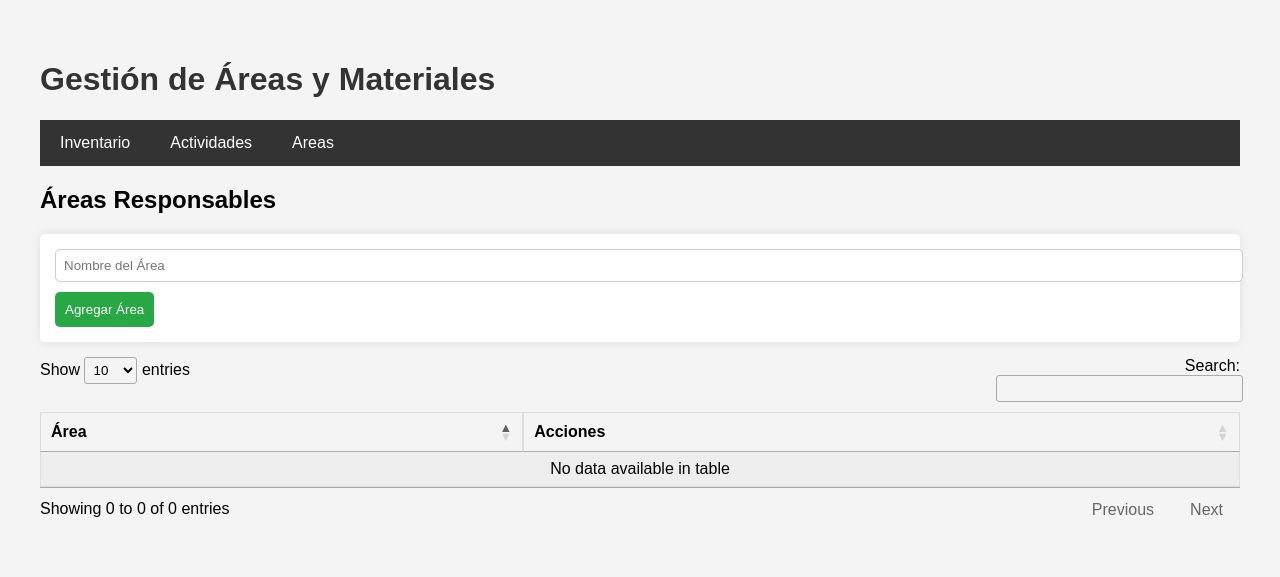
After one commit to anthony-gamio/EMAUS, a Flask app: page /areas in a window 1280 px wide. The commit adds this page. Shown: the top 577 px of the page. Run offline with Flask 3, Linux system fonts and the light colour scheme; data that the repository does not hold is empty; some libraries are stand-ins or nearby versions.

Commit message:
Gestion de Áreas

```diff
--- a/app.py
+++ b/app.py
@@ -1,9 +1,9 @@
-from flask import Flask, render_template, request, redirect, url_for
+from flask import Flask, render_template, request, redirect, url_for, jsonify
 from flask_sqlalchemy import SQLAlchemy
 import os
 import pandas as pd
-from sqlalchemy import create_engine
-from sqlalchemy.orm import sessionmaker
+from sqlalchemy import create_engine, Column, Integer, String, ForeignKey
+from sqlalchemy.orm import sessionmaker, relationship
 from urllib.parse import quote_plus
 
 app = Flask(__name__)
@@ -16,16 +16,19 @@ if not DATABASE_URL:
 if DATABASE_URL.startswith("postgres://"):
     DATABASE_URL = DATABASE_URL.replace("postgres://", "postgresql://", 1)
 
-# Crear el motor y la sesión de SQLAlchemy
 engine = create_engine(DATABASE_URL, pool_pre_ping=True, pool_size=10, max_overflow=20)
 Session = sessionmaker(bind=engine)
 session = Session()
+
+app.config['SQLALCHEMY_DATABASE_URI'] = DATABASE_URL
+app.config['SQLALCHEMY_TRACK_MODIFICATIONS'] = False
 
 # Definición del modelo
 from sqlalchemy.ext.declarative import declarative_base
 from sqlalchemy import Column, Integer, String
 
 Base = declarative_base()
+db = SQLAlchemy(app)
 
 class Item(Base):
     __tablename__ = 'inventario'
@@ -35,18 +38,48 @@ class Item(Base):
     categoria = Column(String)
     consumo_estimado = Column(Integer)
 
+class Area(db.Model):
+    __tablename__ = 'areas'
+    id = Column(Integer, primary_key=True)
+    nombre = Column(String, nullable=False, unique=True)
+    materiales = relationship('Material', backref='area', cascade="all, delete-orphan")
+
+class Material(db.Model):
+    __tablename__ = 'materiales'
+    id = Column(Integer, primary_key=True)
+    nombre = Column(String, nullable=False)
+    area_id = Column(Integer, ForeignKey('areas.id'), nullable=False)
+    asignaciones = relationship('AsignacionItem', backref='material', cascade="all, delete-orphan")
+
+class Inventario(db.Model):
+    __tablename__ = 'inventario'
+    id = Column(Integer, primary_key=True)
+    nombre = Column(String, nullable=False)
+    cantidad = Column(Integer, nullable=False)
+    categoria = Column(String, nullable=False)
+    consumo_estimado = Column(Integer, default=0)
+
+# Modelo para la Asignación de Ítems
+class AsignacionItem(db.Model):
+    __tablename__ = 'asignacion_items'
+    id = Column(Integer, primary_key=True)
+    material_id = Column(Integer, ForeignKey('materiales.id'), nullable=False)
+    item_id = Column(Integer, ForeignKey('inventario.id'), nullable=False)
+    cantidad_asignada = Column(Integer, nullable=False)
+
+    # Relación para acceder al ítem del inventario directamente
+    item = relationship('Inventario', backref='asignaciones')
+
 # Crear tablas si no existen
 Base.metadata.create_all(engine)
-
-
+with app.app_context():
+    db.create_all()
 # Función para vaciar la tabla inicial
 def reiniciar_tabla():
     session.query(Item).delete()
     session.commit()
     print("La tabla 'inventario' ha sido vaciada.")
-
 reiniciar_tabla()
-
 
 # Cargar CSV solo si la tabla está vacía
 def cargar_csv_inicial():
@@ -72,7 +105,6 @@ def cargar_csv_inicial():
 
 # Llamar a la función al iniciar la aplicación
 cargar_csv_inicial()
-
 
 @app.route('/')
 def index():
@@ -144,5 +176,26 @@ def actualizar_actividades():
 
     return redirect(url_for('actividades'))
 
+@app.route('/areas')
+def areas():
+    todas_areas = Area.query.all()
+    return render_template('gestionar_areas.html', areas=todas_areas)
+
+@app.route('/areas/agregar', methods=['POST'])
+def agregar_area():
+    nombre_area = request.form.get('nombre_area')
+    if nombre_area:
+        nueva_area = Area(nombre=nombre_area)
+        db.session.add(nueva_area)
+        db.session.commit()
+    return redirect(url_for('areas'))
+
+@app.route('/areas/eliminar/<int:area_id>', methods=['POST'])
+def eliminar_area(area_id):
+    area = Area.query.get_or_404(area_id)
+    db.session.delete(area)
+    db.session.commit()
+    return redirect(url_for('areas'))
+
 if __name__ == '__main__':
     app.run(debug=True)
--- /dev/null
+++ b/templates/gestionar_areas.html
@@ -0,0 +1,176 @@
+<!DOCTYPE html>
+<html lang="es">
+
+    <link rel="stylesheet" href="https://cdn.datatables.net/1.13.4/css/jquery.dataTables.min.css">
+    <script src="https://code.jquery.com/jquery-3.6.0.min.js"></script>
+    <script src="https://cdn.datatables.net/1.13.4/js/jquery.dataTables.min.js"></script>
+    <head>
+        <meta charset="UTF-8">
+        <title>Gestión de Áreas y Materiales</title>
+    <style>
+        .section { margin-bottom: 30px; }
+        body {
+            font-family: Arial, sans-serif;
+            margin: 20px;
+            padding: 20px;
+            background-color: #f4f4f4;
+        }
+        nav {
+            background-color: #333;
+            overflow: hidden;
+        }
+        nav .right {
+            float: right;
+        }
+        nav a {
+            float: left;
+            display: block;
+            color: white;
+            text-align: center;
+            padding: 14px 20px;
+            text-decoration: none;
+        }
+        nav a:hover {
+            background-color: #ddd;
+            color: black;
+        }
+        .logo-img {
+        height: 60px;  /* Ajusta el tamaño del logo */
+        margin-right: 10px;  /* Espacio entre el logo y el texto */
+        vertical-align: middle;
+        }
+        h2 { margin-top: 20px; }
+        h1 {
+            color: #333;
+        }
+        form {
+            background: white;
+            padding: 15px;
+            margin-bottom: 15px;
+            border-radius: 5px;
+            box-shadow: 0px 0px 10px rgba(0, 0, 0, 0.1);
+        }
+        input {
+            margin-bottom: 10px;
+            padding: 8px;
+            width: 100%;
+            border: 1px solid #ccc;
+            border-radius: 5px;
+        }
+        button {
+            background-color: #28a745;
+            color: white;
+            padding: 10px;
+            border: none;
+            border-radius: 5px;
+            cursor: pointer;
+        }
+        button:hover {
+            background-color: #218838;
+        }
+        ul {
+            list-style-type: none;
+            padding: 0;
+        }
+        li {
+            background: white;
+            margin: 5px 0;
+            padding: 10px;
+            border-radius: 5px;
+            box-shadow: 0px 0px 5px rgba(0, 0, 0, 0.1);
+        }
+        table {
+            width: 100%;
+            border-collapse: collapse;
+            margin-top: 20px;
+        }
+        th, td {
+            border: 1px solid #ddd;
+            padding: 8px;
+            text-align: left;
+        }
+        th {
+            background-color: #f4f4f4;
+        }
+    </style>
+</head>
+<body>
+
+    <h1>Gestión de Áreas y Materiales</h1>
+<!-- Menú de Navegación -->
+<nav>
+    <a href="{{ url_for('index') }}">Inventario</a>
+    <a href="{{ url_for('actividades') }}">Actividades</a>
+    <a href="{{ url_for('areas') }}">Areas</a>
+</nav>
+    <!-- SECCIÓN 1: ÁREAS -->
+    <div class="section" id="seccion-areas">
+        <h2>Áreas Responsables</h2>
+
+        <!-- Formulario para agregar un área -->
+        <form action="{{ url_for('agregar_area') }}" method="post">
+            <input type="text" name="nombre_area" placeholder="Nombre del Área" required>
+            <button type="submit">Agregar Área</button>
+        </form>
+
+        <!-- Tabla de Áreas -->
+        <table id="tabla-areas" class="display">
+            <thead>
+                <tr>
+                    <th>Área</th>
+                    <th>Acciones</th>
+                </tr>
+            </thead>
+            <tbody>
+                {% for area in areas %}
+                <tr data-area-id="{{ area.id }}">
+                    <td>{{ area.nombre }}</td>
+                    <td>
+                        <button class="btn-ver-materiales">Ver Materiales</button>
+                        <form action="{{ url_for('eliminar_area', area_id=area.id) }}" method="post" style="display:inline;">
+                            <button type="submit" onclick="return confirm('¿Estás seguro de eliminar esta área?');">Eliminar</button>
+                        </form>
+                    </td>
+                </tr>
+                {% endfor %}
+            </tbody>
+        </table>
+    </div>
+
+    <!-- SECCIÓN 2: MATERIALES (Se llenará dinámicamente) -->
+    <div class="section" id="seccion-materiales" style="display:none;">
+        <h2>Materiales de <span id="nombre-area-seleccionada"></span></h2>
+        <button onclick="volverAreas()">Volver a Áreas</button>
+
+        <!-- Aquí aparecerán los materiales dinámicamente -->
+        <div id="lista-materiales"></div>
+    </div>
+
+<script>
+    $(document).ready(function() {
+        $('#tabla-areas').DataTable();
+
+        // Mostrar materiales al hacer clic en "Ver Materiales"
+        $('.btn-ver-materiales').on('click', function() {
+            const areaId = $(this).closest('tr').data('area-id');
+            const areaNombre = $(this).closest('tr').find('td:first').text();
+
+            $('#nombre-area-seleccionada').text(areaNombre);
+            $('#seccion-areas').hide();
+            $('#seccion-materiales').show();
+
+            // Llamada AJAX para obtener materiales
+            $.get('/areas/' + areaId + '/materiales', function(data) {
+                $('#lista-materiales').html(data);
+            });
+        });
+    });
+
+    function volverAreas() {
+        $('#seccion-materiales').hide();
+        $('#seccion-areas').show();
+    }
+</script>
+
+</body>
+</html>
```
Also changed, not shown: templates/actividades.html (+9 -16 lines), templates/index.html (+2 -10 lines).
